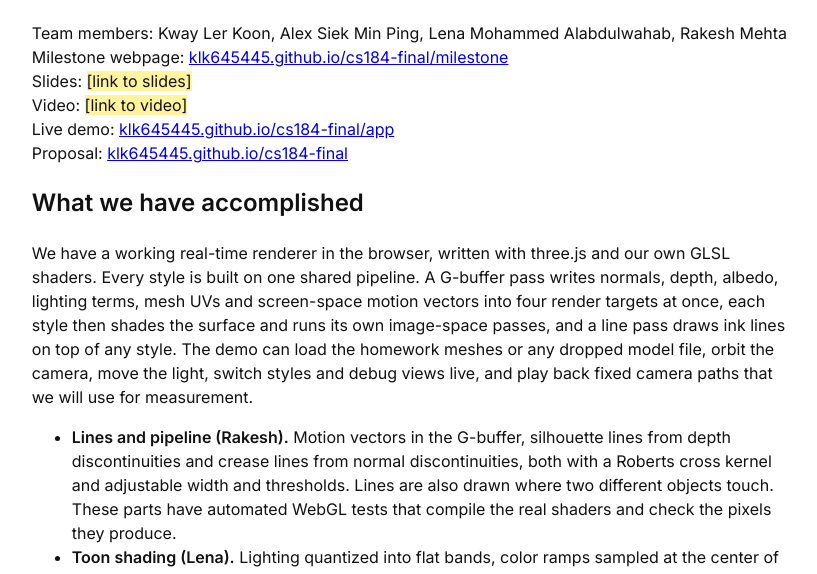
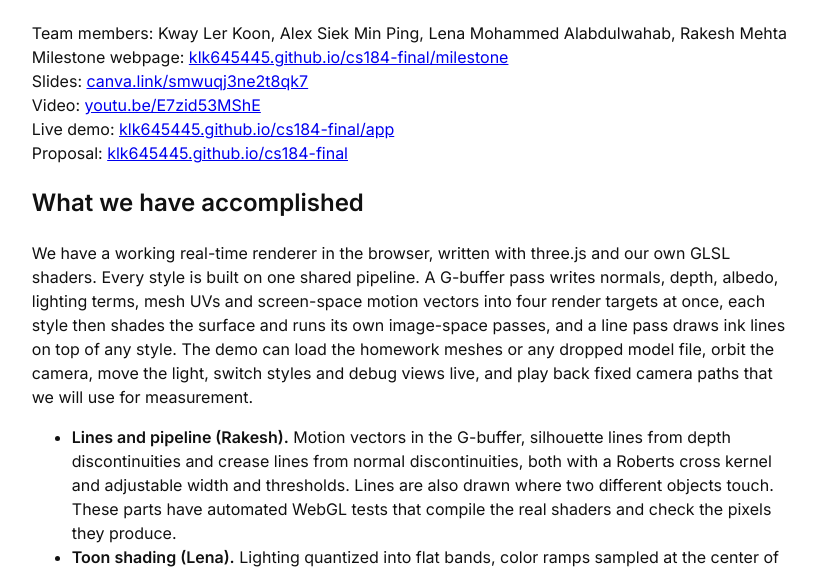
Before and after one commit to klk645445/cs184-final, a plain HTML site: page milestone/index.html in a window 1280 px wide. Shown: the part 192-766 px from the top of the page, without its empty margins (229-1046 px from the left). Drawn offline with Linux system fonts and the light colour scheme.

Commit message:
Add slides and video links to milestone report

```diff
--- a/milestone/index.html
+++ b/milestone/index.html
@@ -135,9 +135,9 @@
 		<br>
 		Milestone webpage: <a href="https://klk645445.github.io/cs184-final/milestone/">klk645445.github.io/cs184-final/milestone</a>
 		<br>
-		Slides: <span class="todo">[link to slides]</span>
+		Slides: <a href="https://canva.link/smwuqj3ne2t8qk7">canva.link/smwuqj3ne2t8qk7</a>
 		<br>
-		Video: <span class="todo">[link to video]</span>
+		Video: <a href="https://youtu.be/E7zid53MShE">youtu.be/E7zid53MShE</a>
 		<br>
 		Live demo: <a href="https://klk645445.github.io/cs184-final/app/">klk645445.github.io/cs184-final/app</a>
 		<br>
```
